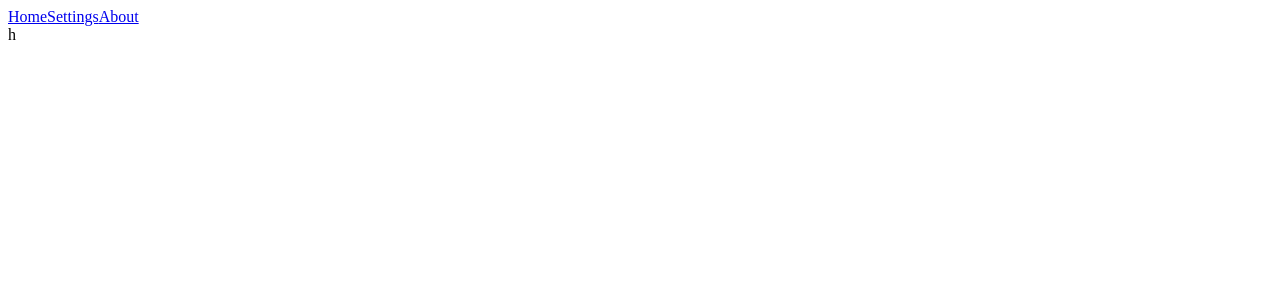
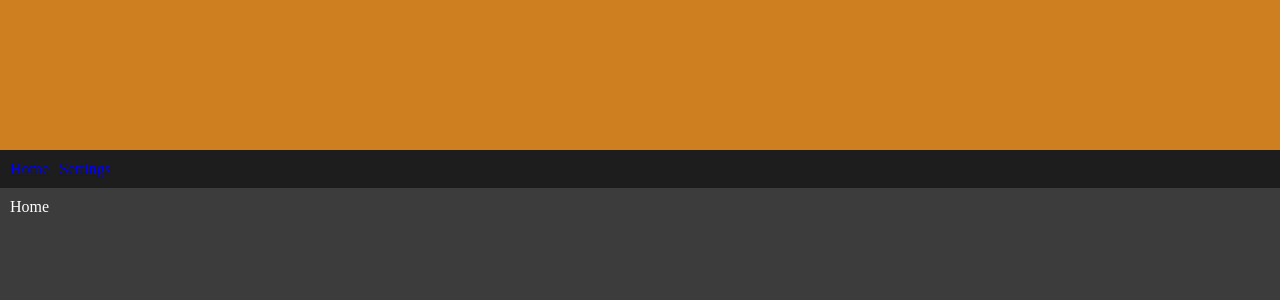
Before and after one commit to Croissant-discord/datamine-app, a Vue app: page / in a window 1280 px wide. Shown: the top 300 px of the page. Built offline with nearby package versions, Linux system fonts and the light colour scheme.

Commit message:
Add files via upload

```diff
--- a/src/App.vue
+++ b/src/App.vue
@@ -1,9 +1,18 @@
 <template>
-  <nav>
+  <div style="width: 100%; height: 150px; background-color: #CE7F1F;"></div>
+
+  <nav style="background-color: #1d1d1d; padding: 10px; gap: 10px; display: flex;">
     <router-link to="/">Home</router-link>
     <router-link to="/settings">Settings</router-link>
-    <router-link to="/about">About</router-link>
   </nav>
 
   <router-view />
 </template>
+
+<style>
+  html, body {
+    margin: 0;
+    padding: 0;
+    background-color: #3c3c3c;
+  }
+</style>
--- a/src/router/index.js
+++ b/src/router/index.js
@@ -1,12 +1,10 @@
 import { createRouter, createWebHashHistory } from 'vue-router'
 import Home from '../views/Home.vue'
 import Settings from '../views/Settings.vue'
-import About from '../views/About.vue'
 
 const routes = [
   { path: '/', name: 'home', component: Home },
   { path: '/settings', name: 'settings', component: Settings },
-  { path: '/about', name: 'about', component: About },
 ]
 
 const router = createRouter({
--- a/src/views/Home.vue
+++ b/src/views/Home.vue
@@ -1 +1,15 @@
-<template>h</template>
+<template>
+	<div class="main-container">
+		Home
+	</div>
+</template>
+
+<style scoped>
+	.main-container {
+		width: 100%;
+		height: auto;
+		color: #fff;
+		padding: 10px;
+		box-sizing: border-box;
+	}
+</style>
--- a/src/views/Settings.vue
+++ b/src/views/Settings.vue
@@ -1 +1,15 @@
-<template>s</template>
+<template>
+	<div class="main-container">
+		Settings
+	</div>
+</template>
+
+<style scoped>
+	.main-container {
+		width: 100%;
+		height: auto;
+		color: #fff;
+		padding: 10px;
+		box-sizing: border-box;
+	}
+</style>
```
